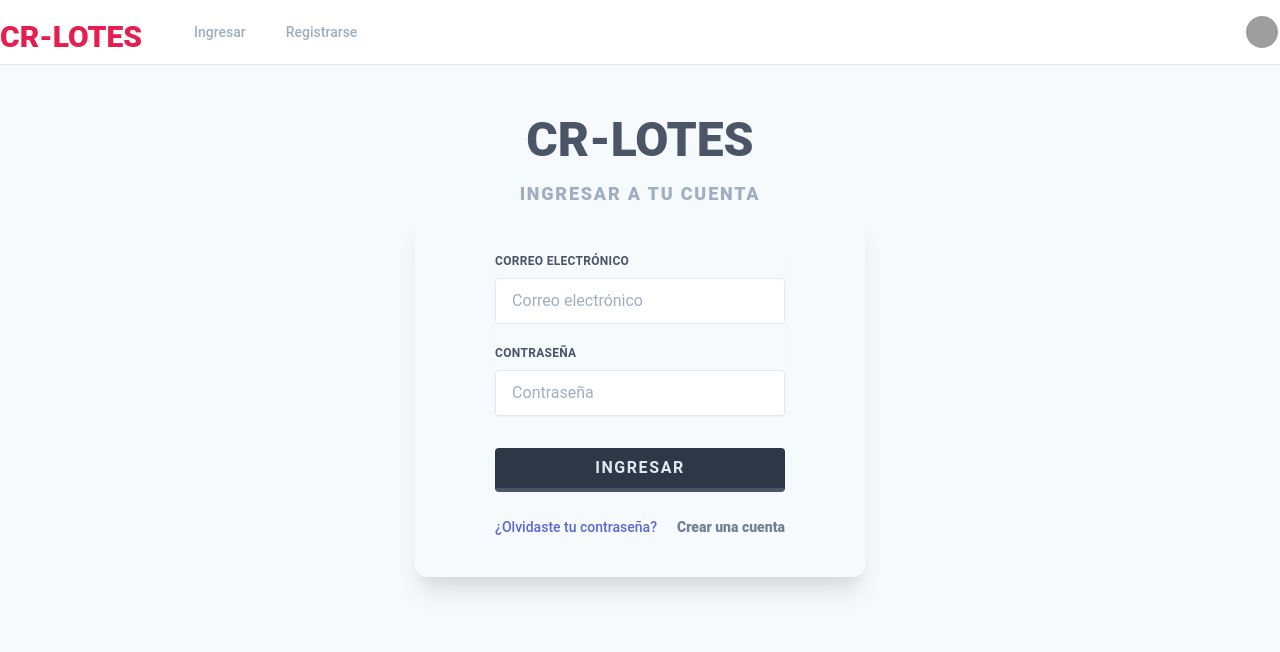
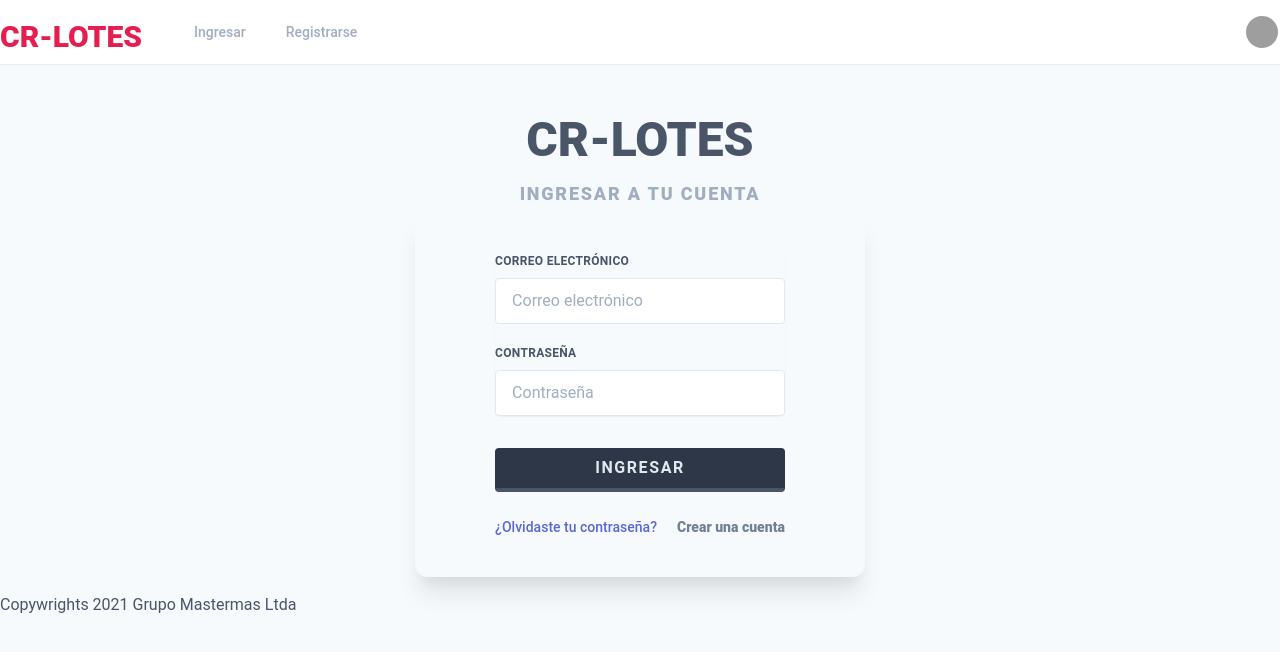
Before and after one commit to Djarrieta/cr-lotes, a Vue app: page /login in a window 1280 px wide. Shown: the top 652 px of the page. Built offline with nearby package versions, Linux system fonts and the light colour scheme; no server answers; grey boxes are pictures that could not be loaded.

Commit message:
nota de copyright

```diff
--- a/src/App.vue
+++ b/src/App.vue
@@ -2,6 +2,7 @@
   <div id="app" class="min-h-screen" >
     <Header />
     <router-view/>
+    <p v-if="this.$route.path!='/'">Copywrights 2021 Grupo Mastermas Ltda</p>
   </div>
 </template>
 <script>
--- a/src/views/Home.vue
+++ b/src/views/Home.vue
@@ -90,6 +90,7 @@
           <button v-if="props.length && showSeeMore"  @click="searchMore" class="w-3/4 p-2 mx-auto my-2 bg-gray-200 rounded-full shadow-inner focus:outline-none">
             Ver más
           </button>
+          <p>Copywrights 2021 Grupo Mastermas Ltda</p>
         </div>
 
         <!-- Mapa -->
@@ -329,8 +330,6 @@ export default {
           const minLng=Object.entries(limitsObject)[1][1].i
           const maxLng=Object.entries(limitsObject)[1][1].j
 
-          console.log(minLat, maxLat, minLng, maxLng)
-
           //busca según filtros
           this.props= []
           db.collection('props')
```
Also changed, not shown: 1 other file (tests, documents, lock files or other folders).
